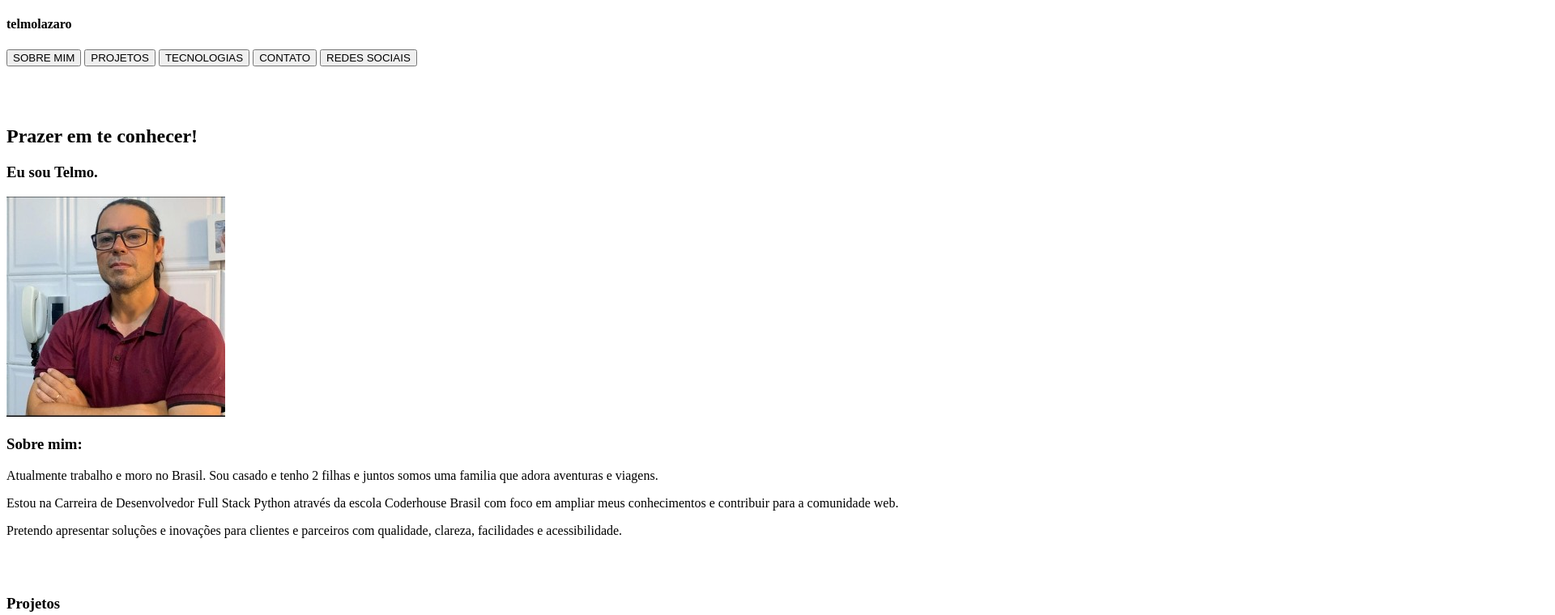
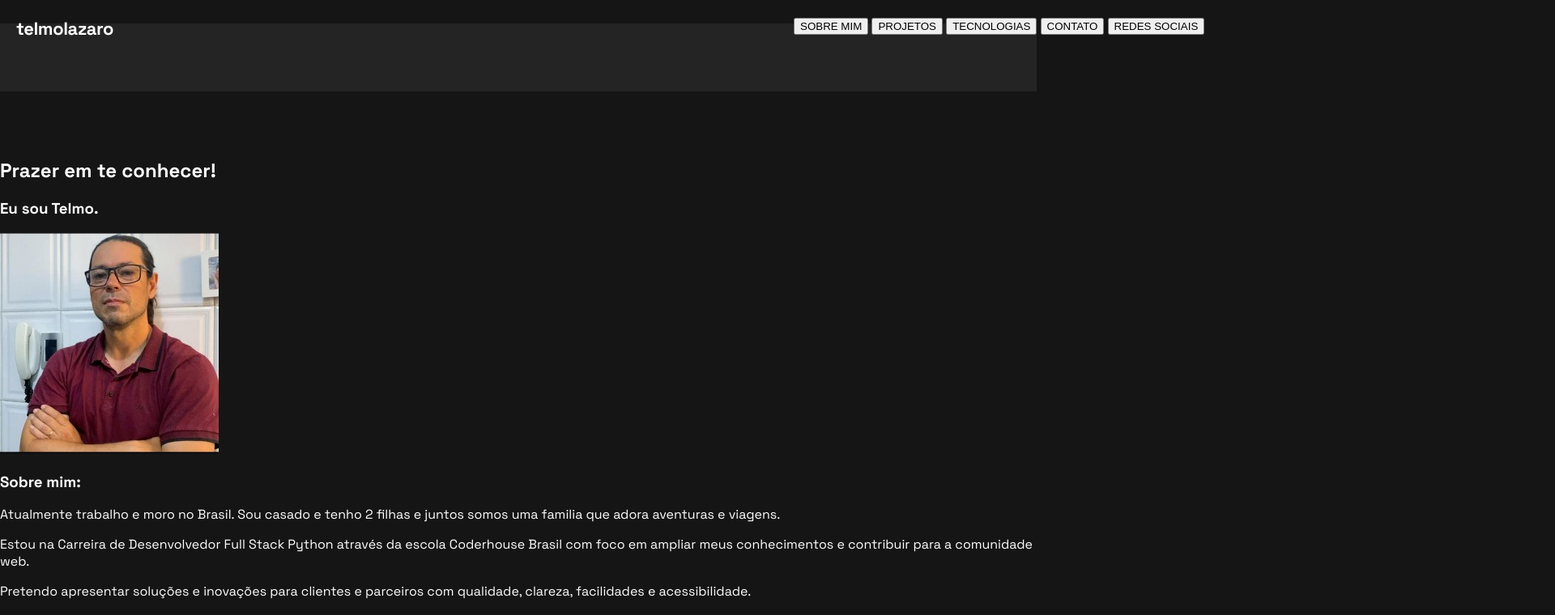
Before and after one commit to telmolazaro/MEU-PROJETO-HTML, a plain HTML site: page index.html in a window 1280 px wide. Shown: the top 760 px of the page at 81% size, 1920 px wide, since content can reach past the window. Drawn offline with Linux system fonts and the light colour scheme.

Commit message:
Alterado body

```diff
--- a/arquivo.css
+++ b/arquivo.css
@@ -0,0 +1,34 @@
+.font {
+ font-family: space grotesk;
+ color:#FFFFFF ;
+ background-color:#151515 ;
+}
+h4 {
+font-size: 22px;
+font-weight: 700;
+line-height: 32px;
+letter-spacing: -0.4444444477558136px;
+width: 172px;
+height: 32px;
+gap: 0px;
+opacity: 0px;
+position: relative;
+left: 20px;
+bottom: 10px;
+}
+nav {
+    position: relative;
+    left: 980px;
+bottom: 70px;
+}
+div {
+    background-color:#242424 ;
+
+}
+body {
+    height: 100vh;
+    margin: 0;
+     font-family: space grotesk;
+ color:#FFFFFF ;
+ background-color:#151515
+}
--- a/index.html
+++ b/index.html
@@ -5,9 +5,13 @@
     <meta name="viewport" content="width=device-width, initial-scale=1.0">
     <title>Telmo Lazaro | Website</title>
     <link rel="stylesheet" href="arquivo.css">
+    <link rel="preconnect" href="https://fonts.googleapis.com">
+<link rel="preconnect" href="https://fonts.gstatic.com" crossorigin>
+<link href="https://fonts.googleapis.com/css2?family=Space+Grotesk:wght@300..700&display=swap" rel="stylesheet">
 </head>
 <body>
     <header>
+        <div>
     <h4>telmolazaro</h4>
     <nav>
     <a href="#Sobre mim"><button>SOBRE MIM</button></a>
@@ -15,6 +19,7 @@
     <a href="#Tecnologias"><button>TECNOLOGIAS</button></a>
     <a href="#CONTATO"><button>CONTATO</button></a>
     <a href="#Redes Sociais"><button>REDES SOCIAIS</button></a>
+</div>
 </nav>
     <br>
     <br>
```
